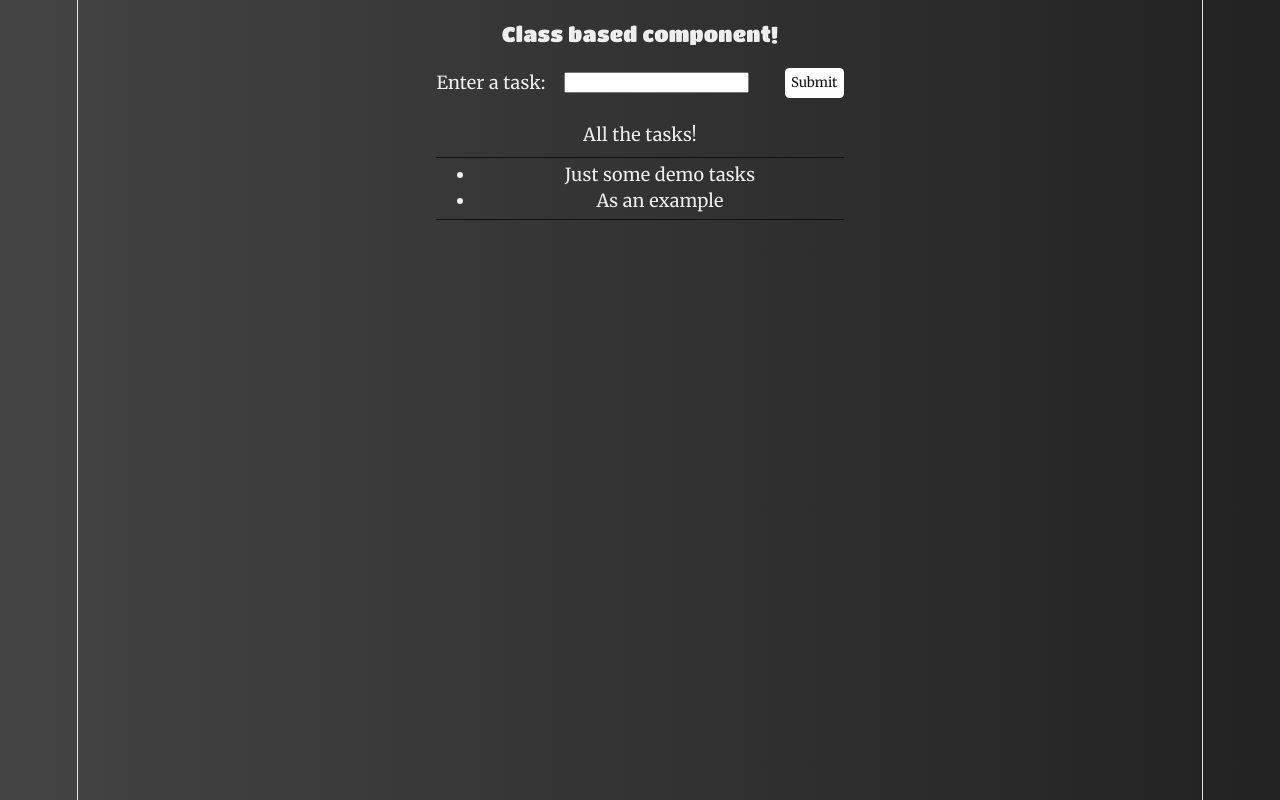
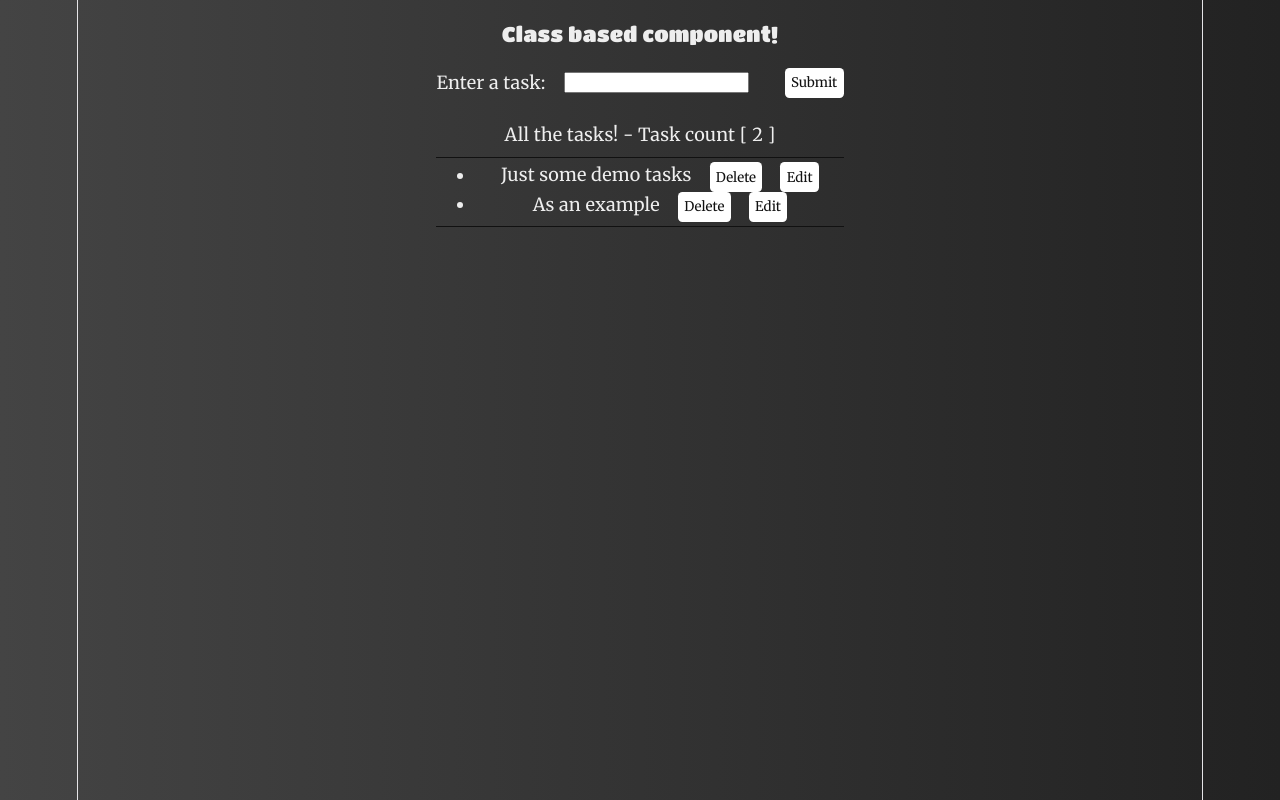
Before and after one commit to WujecDamian/odin-FirstReact-app, a React (Vite) app: page / in a window 1280 px wide. Built offline with nearby package versions, Linux system fonts and the light colour scheme.

Commit message:
feat(ClassInput): Implement working Count and Editable ListElement

```diff
--- a/src/components/Class-based-components/ClassInput.jsx
+++ b/src/components/Class-based-components/ClassInput.jsx
@@ -1,16 +1,19 @@
 import { Component } from "react";
-
+import Count from "./Count.jsx";
+import ListElement from "./ListElement.jsx";
 class ClassInput extends Component {
   constructor(props) {
     super(props);
 
     this.state = {
       todos: ["Just some demo tasks", "As an example"],
+      count: 0,
       inputVal: "",
     };
 
     this.handleInputChange = this.handleInputChange.bind(this);
     this.handleSubmit = this.handleSubmit.bind(this);
+    this.handleDelete = this.handleDelete.bind(this);
   }
 
   handleInputChange(e) {
@@ -20,14 +23,28 @@ class ClassInput extends Component {
     }));
   }
 
+  handleDelete(todoToDelete) {
+    this.setState((state) => ({
+      ...state,
+      todos: state.todos.filter((todo) => todo !== todoToDelete),
+      count: state.todos.length - 1,
+    }));
+  }
   handleSubmit(e) {
     e.preventDefault();
     this.setState((state) => ({
       todos: state.todos.concat(state.inputVal),
+      count: state.todos.length + 1,
       inputVal: "",
     }));
   }
 
+  componentDidMount() {
+    this.setState((state) => ({
+      ...state,
+      count: state.todos.length,
+    }));
+  }
   render() {
     return (
       <section>
@@ -44,11 +61,17 @@ class ClassInput extends Component {
           />
           <button type="submit">Submit</button>
         </form>
-        <h4>All the tasks!</h4>
+        <h4>
+          All the tasks! - Task count <Count count={this.state.count}></Count>
+        </h4>
         {/* The list of all the To-Do's, displayed */}
         <ul>
           {this.state.todos.map((todo) => (
-            <li key={todo}>{todo}</li>
+            <ListElement
+              todo={todo}
+              handleDelete={this.handleDelete}
+              key={todo}
+            />
           ))}
         </ul>
       </section>
```
